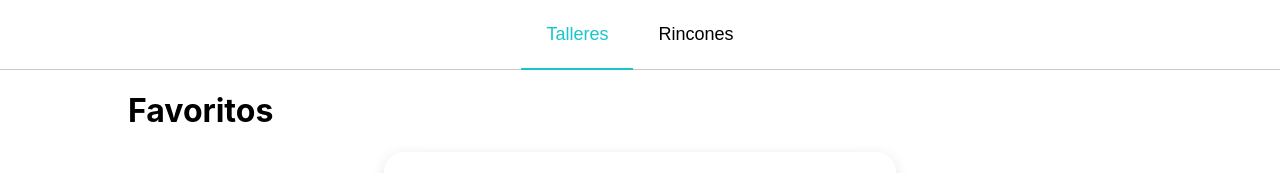
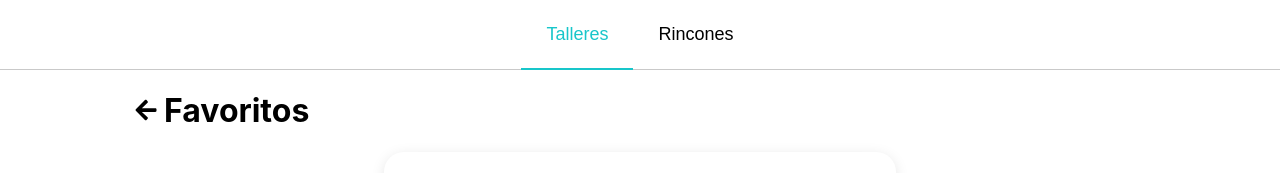
Before and after one commit to EdwinLeal24/Innovamat, a React (Vite) app: page /favoritos in a window 1280 px wide. Shown: the top 173 px of the page. Built offline with nearby package versions, Linux system fonts and the light colour scheme.

Commit message:
feat(innovamat): add lazy import in pages component

```diff
--- a/src/pages/App.jsx
+++ b/src/pages/App.jsx
@@ -2,12 +2,14 @@ import { BrowserRouter as Router, Switch, Route } from "react-router-dom";
 import style from "./App.module.css";
 import Header from "../components/Header";
 import router from "../routing/router";
+import { Suspense } from "react";
 
 function App() {
   return (
     <Router>
       <div className={style.App}>
         <Header />
+        <Suspense fallback={false}>
           <Switch>
             <main className={style.main}>
               {router.map((route) => (
@@ -20,6 +22,7 @@ function App() {
               ))}
             </main>
           </Switch>
+        </Suspense>
       </div>
     </Router>
   );
--- /dev/null
+++ b/src/pages/Favorite.module.css
@@ -0,0 +1,3 @@
+.buttonBack {
+  font-size: x-large;
+}
--- a/src/pages/Favorites.jsx
+++ b/src/pages/Favorites.jsx
@@ -1,14 +1,23 @@
 import { getFavorites } from "../services/handleFavorites";
+import { useHistory } from "react-router-dom";
+import { FaArrowLeft } from "react-icons/fa";
+import { TALLERES_PATH } from "../routing/paths";
+import { buttonBack } from "./Favorite.module.css";
 import GridCards from "../components/items/GridCards";
-import { TALLERES_PATH } from "../routing/paths";
 import Dialog from "../components/Dialog";
 
 export default function Favorites() {
+  const history = useHistory();
   const favorites = getFavorites();
   const message = "Aún no has añadido recursos a tus favoritos ¿añadimos?";
   return (
     <>
-      <h1>Favoritos</h1>
+      <h1>
+        <button onClick={() => history.goBack()} className={buttonBack}>
+          <FaArrowLeft />
+        </button>
+        <span>Favoritos</span>
+      </h1>
       {favorites ? (
         <GridCards resources={favorites} />
       ) : (
--- a/src/pages/index.js
+++ b/src/pages/index.js
@@ -1,6 +1,8 @@
-import Detail from "./Detail";
-import Talleres from "./Talleres";
-import Rincones from "./Rincones";
-import Favorites from "./Favorites";
+import { lazy } from "react";
+
+const Detail = lazy(() => import("./Detail"));
+const Talleres = lazy(() => import("./Talleres"));
+const Rincones = lazy(() => import("./Rincones"));
+const Favorites = lazy(() => import("./Favorites"));
 
 export default { Detail, Talleres, Rincones, Favorites };
--- a/src/routing/paths.js
+++ b/src/routing/paths.js
@@ -1,4 +1,4 @@
 export const TALLERES_PATH = "/";
 export const RINCONES_PATH = "/rincones";
-export const DETAIL_PATH = "/resource/:id";
+export const DETAIL_PATH = "/resource";
 export const FAVORITES_PATH = "/favoritos";
```
Lines whose indentation alone changed are shown as unchanged.
